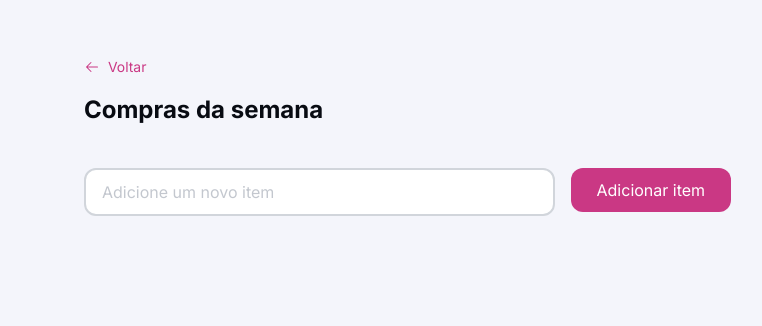
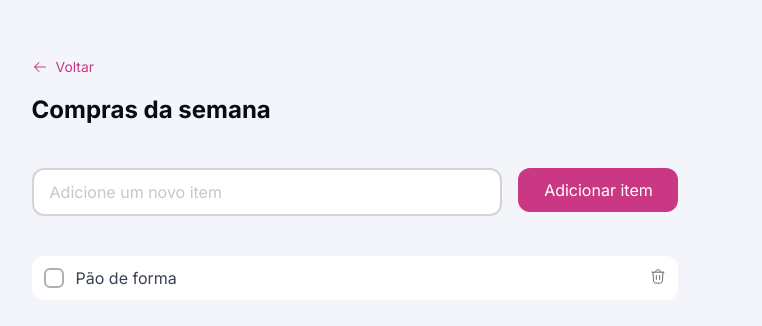
Before and after one commit to Nicoleboliveira/lista-de-compras-quicklist, a plain HTML site: page index.html in a window 1280 px wide. Shown: the part 68-394 px from the top of the page, without its empty margins (285-1047 px from the left). Drawn offline with Linux system fonts and the light colour scheme.

Commit message:
html e css ok

```diff
--- a/index.html
+++ b/index.html
@@ -19,6 +19,8 @@
       <img src="assets/logo.svg" alt="logo quicklist" />
     </header>
 
+    <div id="corpo">
+      <div id="container-geral">
         <a href="#" class="link-voltar">
           <img src="assets/arrow-left.svg" alt="icone seta" />
           Voltar
@@ -32,8 +34,22 @@
               id="item"
               placeholder="Adicione um novo item"
             />
-        <button type="submit">Adicionar item</button>
+            <button id="button-1" type="submit">Adicionar item</button>
           </div>
         </form>
+        <div id="list">
+          <div class="item-list">
+            <label class="custom-checkbox">
+              <input type="checkbox" />
+              <span class="checkmark"></span>
+              <span class="description">Pão de forma</span>
+            </label>
+            <button class="button-trash">
+              <img src="assets/trash.svg" alt="" />
+            </button>
+          </div>
+        </div>
+      </div>
+    </div>
   </body>
 </html>
--- a/styles/style.css
+++ b/styles/style.css
@@ -1,3 +1,8 @@
+#corpo {
+  display: flex;
+  justify-content: center;
+}
+
 header {
   display: none;
 }
@@ -9,12 +14,11 @@ header {
   align-items: center;
   gap: 0.5rem;
   margin-top: 2.12rem;
-  margin-left: 1.5rem;
 }
 h1 {
   font: var(--title);
   color: var(--content-primary);
-  margin-left: 1.5rem;
+
   margin-top: 1rem;
 }
 #item {
@@ -35,7 +39,7 @@ input::placeholder {
   border-color: var(--color-brand);
   outline: none; /* Remove a borda azul padrão do navegador */
 }
-button {
+#button-1 {
   background-color: var(--color-brand);
   border: none;
   border-radius: 0.75rem;
@@ -45,36 +49,93 @@ button {
   height: 2.75rem;
 }
 
-button:hover {
+#button-1:hover {
   background-color: var(--color-brand-hover);
 }
 .aligment {
   display: grid;
-  margin-left: 1.5rem;
+
   margin-top: 2.75rem;
   gap: 1rem;
 }
+#list {
+  margin-top: 2.5rem;
+}
+.item-list {
+  background-color: var(--background-secondary);
+  padding: 0.75rem;
+  border-radius: 0.75rem;
+  display: flex;
+  justify-content: space-between;
+}
+.custom-checkbox {
+  display: inline-flex;
+  align-items: center;
+  cursor: pointer;
+}
+.custom-checkbox input {
+  display: none; /* Esconde o checkbox padrão */
+}
+.checkmark {
+  width: 1rem;
+  height: 1rem;
+  border: 2px solid #b0b0b0; /* Cor do estado default */
+  border-radius: 6px; /* Borda arredondada */
+  display: inline-block;
+  position: relative;
+  transition: all 0.3s ease;
+}
+
+/* Estado Hover */
+.custom-checkbox:hover .checkmark {
+  border-color: var(--border-hover);
+}
+
+/* Estado Selecionado */
+.custom-checkbox input:checked + .checkmark {
+  background-color: #ca3884; /* Cor rosa ao ser marcado */
+  border-color: #ca3884;
+}
+
+.custom-checkbox input:checked + .checkmark::after {
+  content: "";
+  position: absolute;
+  left: 50%;
+  top: 45%;
+  width: 4px;
+  height: 7px;
+  border: solid white;
+  border-width: 0 2px 2px 0;
+  transform: translate(-50%, -50%) rotate(45deg);
+}
+.description {
+  font: var(--paragraph);
+  color: var(--content-secondary);
+  margin-left: 0.75rem;
+}
+.button-trash {
+  border: none;
+  background-color: transparent;
+}
+
 @media (min-width: 80rem) {
   .desktop-only {
     display: flex;
     justify-content: center;
     margin-top: 1.56rem;
+    width: 100%;
   }
   .link-voltar {
     margin-top: 3.87rem;
-    margin-left: 23.06rem;
   }
-  h1 {
-    margin-left: 23.06rem;
-  }
+
   #item {
     width: 28.18rem;
   }
   .aligment {
     display: flex;
-    margin-left: 23.06rem;
   }
-  button {
+  #button-1 {
     width: 10rem;
     height: 2.75rem;
   }
```
Also changed, not shown: assets/trash.svg (added). Lines whose indentation alone changed are shown as unchanged.
